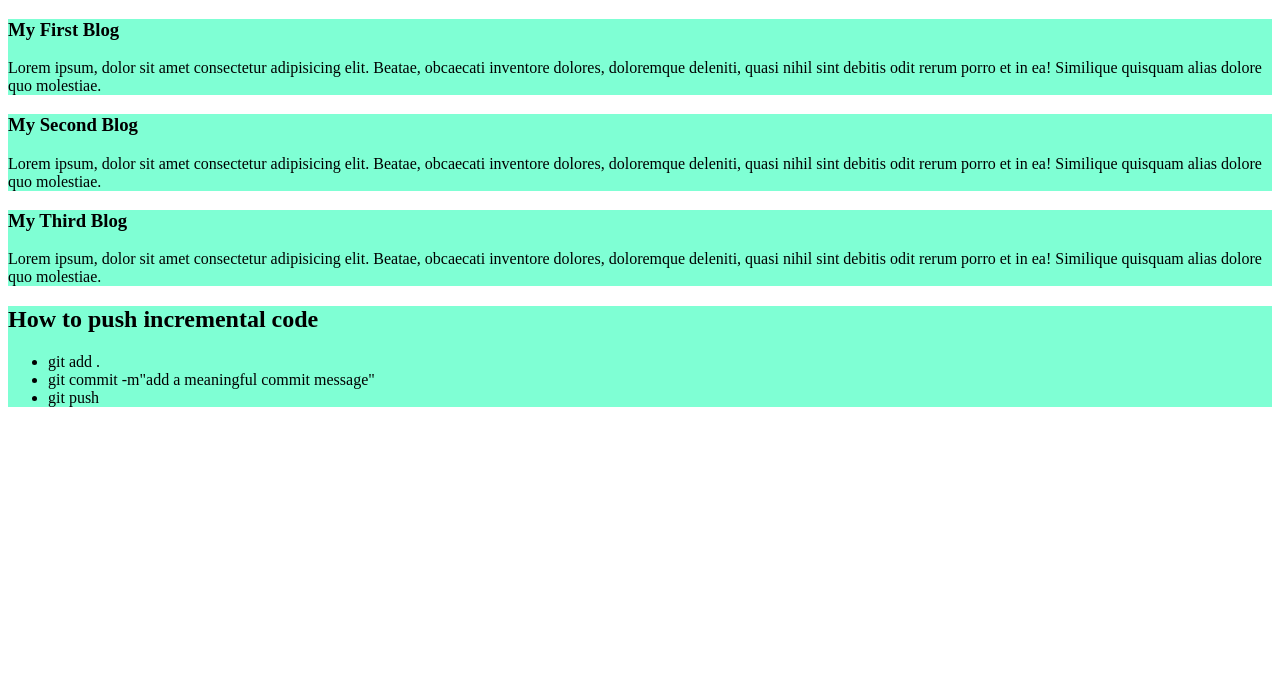
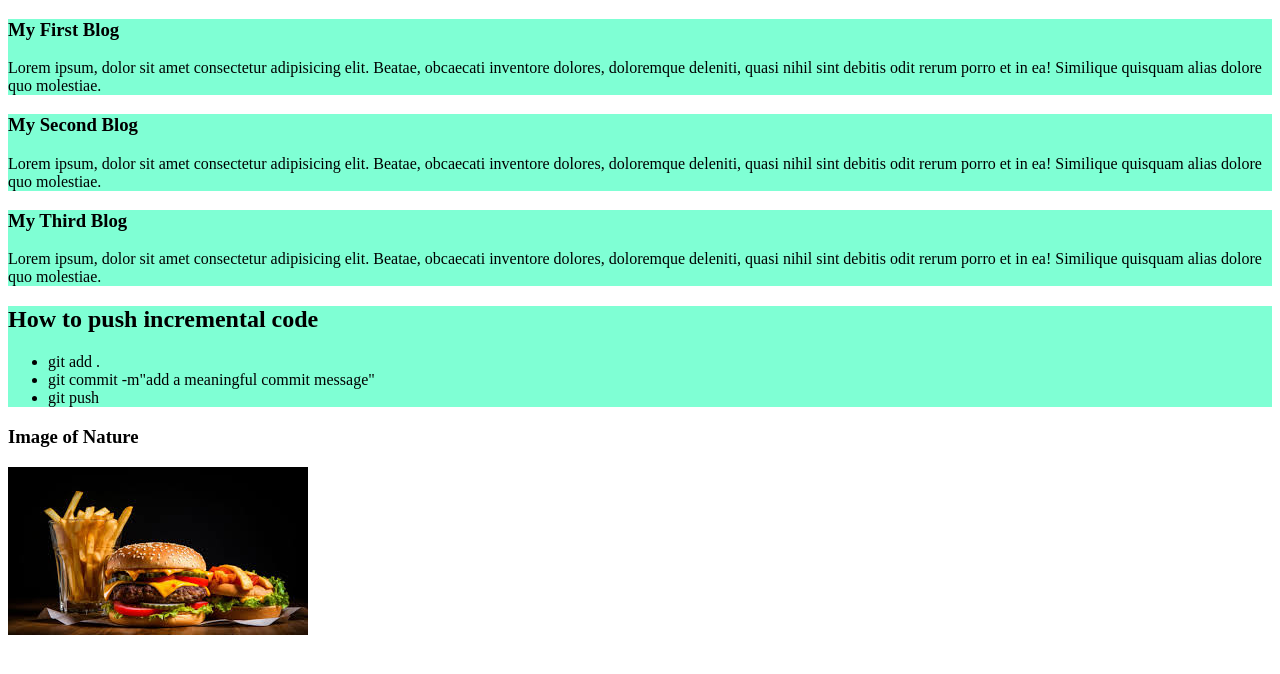
Before and after one commit to swdMahfuj/my-second-repo, a plain HTML site: page index.html in a window 1280 px wide. Drawn offline with Linux system fonts and the light colour scheme.

Commit message:
added photo into the website

```diff
--- a/index.html
+++ b/index.html
@@ -32,5 +32,8 @@
             <li>git push</li>
         </ul>
     </div>
+
+    <h3>Image of Nature</h3>
+    <img src="download.jpg" alt="">
 </body>
 </html>
```
Also changed, not shown: download.jpg (added).
